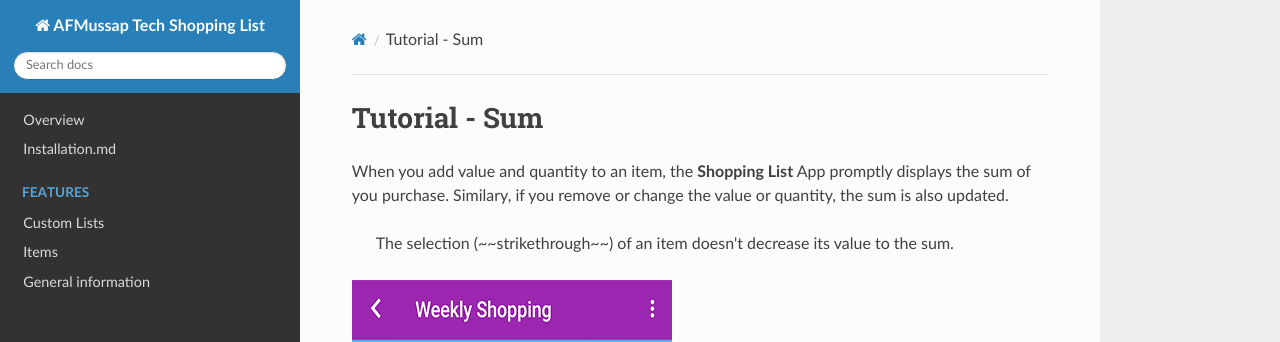
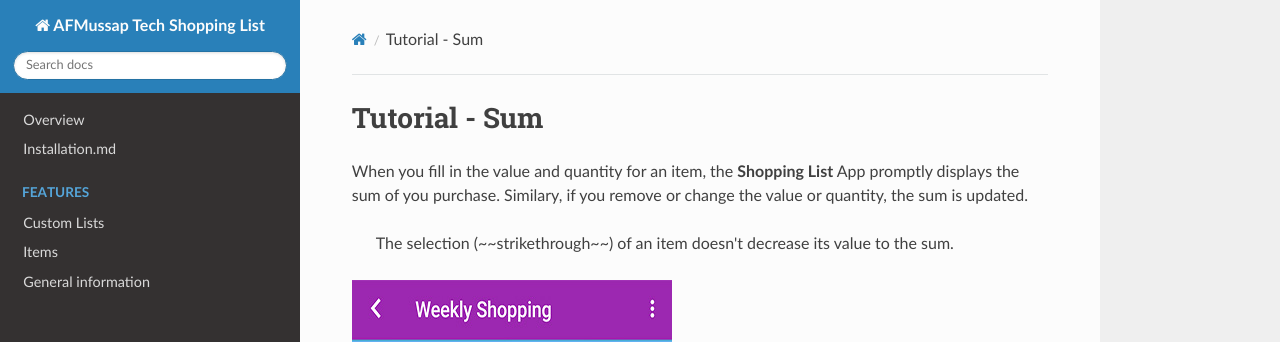
Before and after one commit to andreamussap/AFMussap-Tech-Shopping-List, an MkDocs documentation site: the page built from docs/total_amount.md, in a window 1280 px wide and 942 px high. Shown: the top 342 px of the window. Built offline with MkDocs 1.6.1, drawn with Linux system fonts in a browser that asks for light colours; nearby versions of some CDN libraries; old or Windows-style settings are respelled for this version of MkDocs.

Commit message:
Update total_amount.md

```diff
--- a/docs/total_amount.md
+++ b/docs/total_amount.md
@@ -1,6 +1,6 @@
 # Tutorial - Sum
 
-When you add value and quantity to an item, the **Shopping List** App promptly displays the sum of you purchase. Similary, if you remove or change the value or quantity, the sum is also updated.
+When you fill in the value and quantity for an item, the **Shopping List** App promptly displays the sum of you purchase. Similary, if you remove or change the value or quantity, the sum is updated.
 
 > The selection (~~strikethrough~~) of an item doesn't decrease its value to the sum.
 
```
